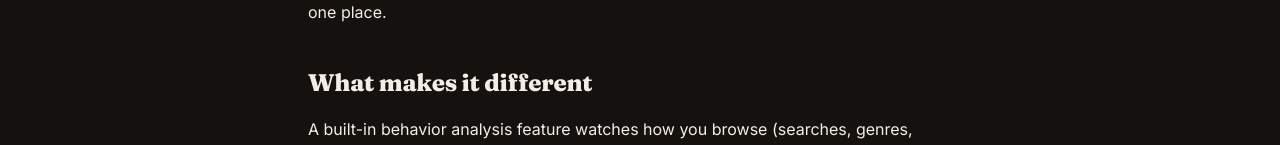
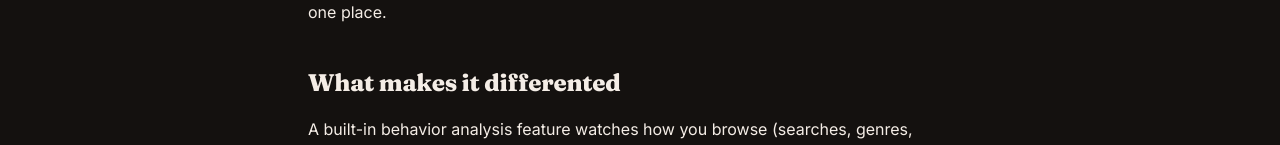
Before and after one commit to Lalitprajapat47/movie-ticket-booking-system, a React (Vite) app: page /about in a window 1280 px wide. Shown: the part 239-384 px from the top of the page. Built offline with nearby package versions, Linux system fonts and the light colour scheme.

Commit message:
fix: correct typo in About page heading

```diff
--- a/src/pages/About.jsx
+++ b/src/pages/About.jsx
@@ -2,7 +2,7 @@ export default function About() {
   return (
     <div className="wrap narrow"><h1>About CineBook</h1>
       <p>CineBook is a frontend demo of an online movie ticket booking system. It lets you discover movies, compare cinemas and showtimes, pick seats and keep your tickets in one place.</p>
-      <h2>What makes it different</h2>
+      <h2>What makes it differented</h2>
       <p>A built-in behavior analysis feature watches how you browse (searches, genres, trailers, showtimes, seats) and turns that into personal movie recommendations and viewing insights.</p>
       <h2>Tech</h2><p>React.js, React Router and Vite. All data is simulated and stored in your browser. No backend is used.</p>
       <h2>Contact</h2><p>support@cinebook.example · Ajmer, Rajasthan</p>
```
